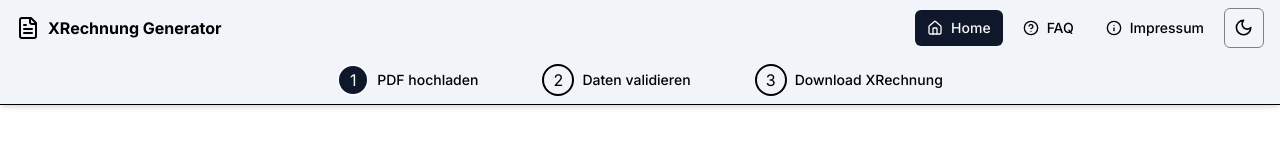
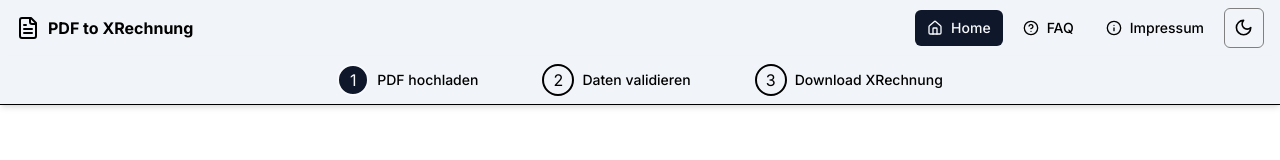
Before and after one commit to vkresch/pdftoxrechnung, a Next.js app in the folder frontend/: page / in a window 1280 px wide. Shown: the top 160 px of the page. Built offline with nearby package versions, Linux system fonts and the light colour scheme.

Commit message:
Add google tag manager

```diff
--- a/frontend/src/app/layout.tsx
+++ b/frontend/src/app/layout.tsx
@@ -9,8 +9,8 @@ import { SiteHeader } from "@/components/site-header"
 const inter = Inter({ subsets: ["latin"] })
 
 export const metadata: Metadata = {
-  title: "XRechnung Generator",
-  description: "Convert PDF invoices to XRechnung XML format",
+  title: "PDF to XRechnung",
+  description: "Konvertiere PDF Rechnungen zum XRechnung XML Format. Convert PDF invoices to XRechnung XML format.",
 }
 
 export default function RootLayout({
@@ -20,6 +20,22 @@ export default function RootLayout({
 }>) {
   return (
     <html lang="en" suppressHydrationWarning>
+      <head>
+        <script
+          async
+          src="https://www.googletagmanager.com/gtag/js?id=G-FW8Y35MVP1"
+        ></script>
+        <script
+          dangerouslySetInnerHTML={{
+            __html: `
+              window.dataLayer = window.dataLayer || [];
+              function gtag(){dataLayer.push(arguments);}
+              gtag('js', new Date());
+              gtag('config', 'G-FW8Y35MVP1');
+            `,
+          }}
+        />
+      </head>
       <body className={inter.className}>
         <ThemeProvider attribute="class" defaultTheme="system" enableSystem disableTransitionOnChange>
           <div className="relative flex min-h-screen flex-col">
--- a/frontend/src/app/page.tsx
+++ b/frontend/src/app/page.tsx
@@ -2,8 +2,8 @@ import type { Metadata } from "next"
 import XRechnungGenerator from "@/components/xrechnung-generator"
 
 export const metadata: Metadata = {
-  title: "XRechnung Generator",
-  description: "Convert PDF invoices to XRechnung XML format",
+  title: "PDF to XRechnung",
+  description: "Konvertiere PDF Rechnungen zum XRechnung XML Format. Convert PDF invoices to XRechnung XML format.",
 }
 
 export default function Home() {
--- a/frontend/src/components/site-header.tsx
+++ b/frontend/src/components/site-header.tsx
@@ -15,7 +15,7 @@ export function SiteHeader() {
         <div className="mr-4">
           <Link href="/" className="flex items-center space-x-2">
             <FileText className="h-6 w-6" />
-            <span className="font-bold hidden sm:inline-block">XRechnung Generator</span>
+            <span className="font-bold hidden sm:inline-block">PDF to XRechnung</span>
           </Link>
         </div>
 
```
